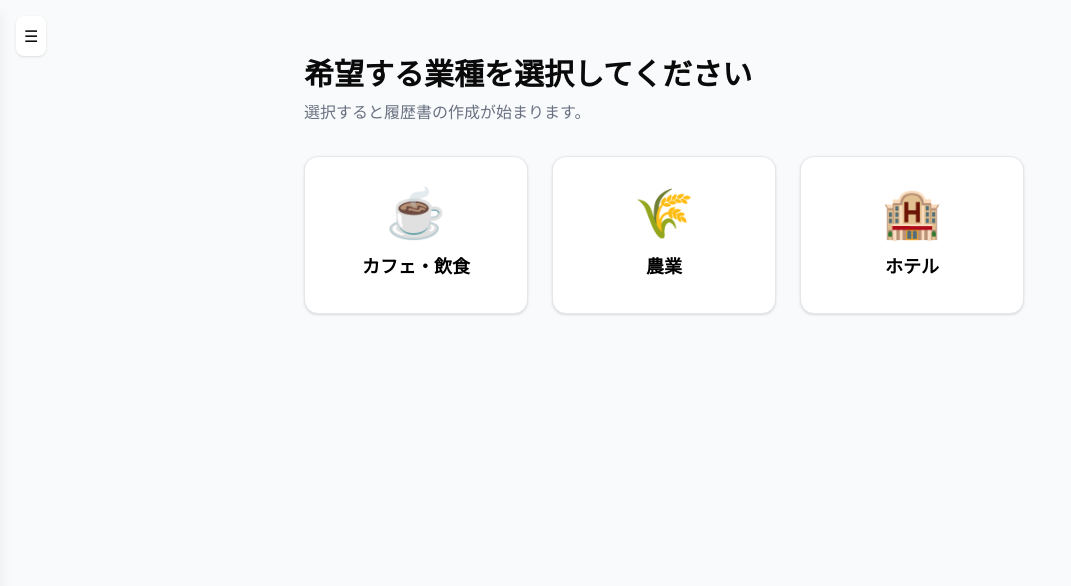
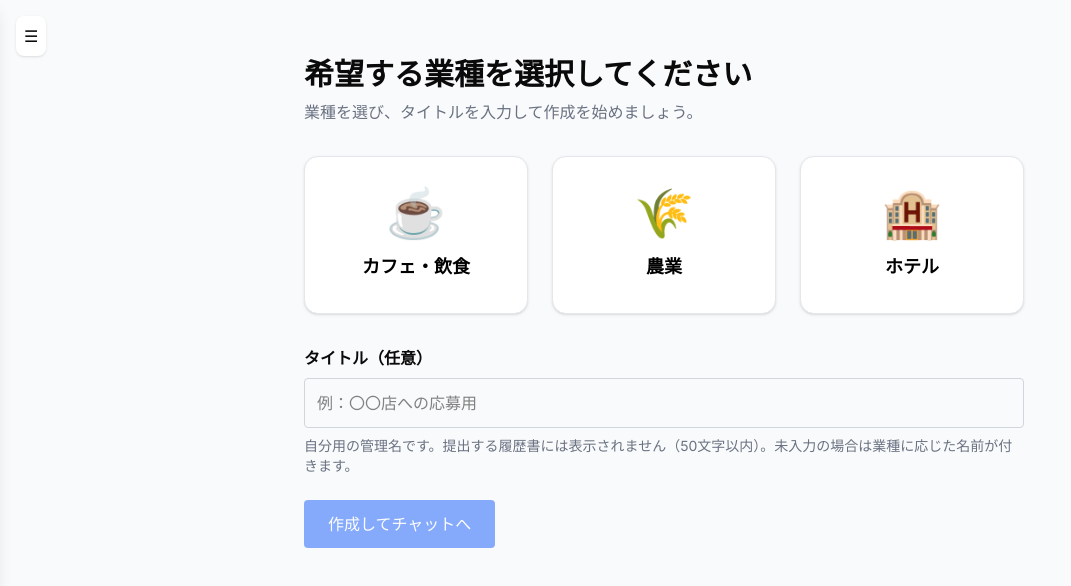
Before and after one commit to Kawagoe53/oriapp_resume_app, a Next.js app: page /resumes/new in a window 1280 px wide. Shown: the top 586 px of the page, without its empty margins (0-1071 px from the left). Built offline with nearby package versions, Linux system fonts and the light colour scheme; no server answers.

Commit message:
feat: add resume title input and editing

```diff
--- a/app/(protected)/resumes/[id]/edit/page.tsx
+++ b/app/(protected)/resumes/[id]/edit/page.tsx
@@ -2,6 +2,8 @@
 
 import useDeleteResume from "@/app/_hooks/useDeleteResume";
 import useFetch from "@/app/_hooks/useFetch";
+import { getDefaultResumeTitle } from "@/app/_libs/resumeTitle";
+import { MAX_RESUME_TITLE_LENGTH } from "@/app/_schemas/resumeTitleSchema";
 
 import { useSupabaseSession } from "@/app/_hooks/useSupabaseSession";
 import {
@@ -76,12 +78,14 @@ export default function EditPage() {
     name: "jobExperiences",
   });
 
+  //APIから取得した履歴書を、編集フォームで使える形に変換してセットする処理
   useEffect(() => {
     if (!resumeResponse) return;
 
     const resume = resumeResponse.resume;
 
     reset({
+      title: resume.title?.trim() || getDefaultResumeTitle(resume.jobType),
       fullName: resume.fullName ?? "",
       email: resume.email ?? "",
       phone: resume.phone ?? "",
@@ -105,13 +109,25 @@ export default function EditPage() {
           }))
         : [],
 
-      jobExperiences: resume.jobExperiences.length === 0 ? [{
-        companyName: "", position: "", jobType: "", startDate: "", endDate: "", description: [],
-      }] : resume.jobExperiences.map((experience) => ({
+      jobExperiences:
+        resume.jobExperiences.length === 0
+          ? [
+              {
+                companyName: "",
+                position: "",
+                jobType: "",
+                startDate: "",
+                endDate: "",
+                description: [],
+              },
+            ]
+          : resume.jobExperiences.map((experience) => ({
               companyName: experience.companyName,
               position: experience.position,
               jobType: experience.jobType,
-        startDate: new Date(experience.startDate).toISOString().split("T")[0],
+              startDate: new Date(experience.startDate)
+                .toISOString()
+                .split("T")[0],
               endDate: experience.endDate
                 ? new Date(experience.endDate).toISOString().split("T")[0]
                 : "",
@@ -139,7 +155,7 @@ export default function EditPage() {
     try {
       const body: UpdateResumeRequestBody = {
         resume: {
-          title: resume.title ?? "",
+          title: data.title,
           jobType: resume.jobType,
           fullName: data.fullName,
           email: data.email,
@@ -182,7 +198,9 @@ export default function EditPage() {
 
       router.push(`/resumes/${id}/preview`);
     } catch (error) {
-      setSaveError(error instanceof Error ? error.message : "履歴書の更新に失敗しました");
+      setSaveError(
+        error instanceof Error ? error.message : "履歴書の更新に失敗しました",
+      );
     }
   };
 
@@ -198,6 +216,23 @@ export default function EditPage() {
     <form onSubmit={handleSubmit(onSubmit)}>
       <fieldset disabled={isSubmitting || isDeleting}>
         <h1>履歴書編集</h1>
+        <div className="my-6">
+          <label htmlFor="resume-title" className="mb-2 block font-semibold">
+            タイトル
+          </label>
+          <input
+            id="resume-title"
+            {...register("title")}
+            maxLength={MAX_RESUME_TITLE_LENGTH}
+            className="w-full rounded border border-gray-300 p-3"
+          />
+          <p id="resume-title-hint" className="mt-2 text-sm text-gray-500">
+            自分用の管理名です。提出する履歴書には表示されません（50文字以内）。
+          </p>
+          <p id="resume-title-error" role="alert" className="text-red-600">
+            {errors.title?.message}
+          </p>
+        </div>
         <PersonalInformationFields register={register} errors={errors} />
 
         <CertificateFields
@@ -219,13 +254,20 @@ export default function EditPage() {
         <SummaryFields register={register} />
 
         <p className="my-4 text-sm">
-          職歴は1〜3件登録してください（アルバイト経験も記入できます）。現在 {jobExperienceFields.length} 件
+          職歴は1〜3件登録してください（アルバイト経験も記入できます）。現在{" "}
+          {jobExperienceFields.length} 件
         </p>
         {jobExperienceFields.length > MAX_JOB_EXPERIENCES && (
-          <p role="alert" className="text-red-600">保存するには、残す職歴を選んで3件以内にしてください。</p>
+          <p role="alert" className="text-red-600">
+            保存するには、残す職歴を選んで3件以内にしてください。
+          </p>
         )}
-        {(errors.jobExperiences?.root?.message || errors.jobExperiences?.message) && (
-          <p role="alert" className="text-red-600">{errors.jobExperiences.root?.message || errors.jobExperiences.message}</p>
+        {(errors.jobExperiences?.root?.message ||
+          errors.jobExperiences?.message) && (
+          <p role="alert" className="text-red-600">
+            {errors.jobExperiences.root?.message ||
+              errors.jobExperiences.message}
+          </p>
         )}
         {jobExperienceFields.map((field, index) => (
           <JobExperienceFields
@@ -236,7 +278,8 @@ export default function EditPage() {
             errors={errors}
             canRemove={jobExperienceFields.length > MIN_JOB_EXPERIENCES}
             onRemove={() => {
-              if (jobExperienceFields.length > MIN_JOB_EXPERIENCES) removeJobExperience(index);
+              if (jobExperienceFields.length > MIN_JOB_EXPERIENCES)
+                removeJobExperience(index);
             }}
           />
         ))}
@@ -262,19 +305,30 @@ export default function EditPage() {
 
         <EducationFields register={register} errors={errors} />
 
-        {saveError && <p role="alert" className="text-red-600">{saveError}</p>}
+        {saveError && (
+          <p role="alert" className="text-red-600">
+            {saveError}
+          </p>
+        )}
         <button type="submit" disabled={isSubmitting}>
           {isSubmitting ? "保存中..." : "保存"}
         </button>
         <div className="mt-8 border-t border-gray-200 pt-4">
-          {deleteError && <p role="alert" className="mb-2 text-red-600">{deleteError}</p>}
+          {deleteError && (
+            <p role="alert" className="mb-2 text-red-600">
+              {deleteError}
+            </p>
+          )}
           <button
             type="button"
             disabled={isSubmitting || isDeleting}
             className="rounded border border-red-300 px-4 py-2 text-red-600 hover:bg-red-50 focus-visible:outline-2 focus-visible:outline-red-600 disabled:cursor-not-allowed disabled:opacity-50"
             onClick={async () => {
               if (isSubmitting || isDeleting) return;
-              const isDeleted = await deleteResume(id, resumeResponse.resume.title);
+              const isDeleted = await deleteResume(
+                id,
+                resumeResponse.resume.title,
+              );
               if (isDeleted) {
                 setDeleted(true);
                 router.replace("/resumes");
--- a/app/(protected)/resumes/new/_components/SelectJobType.tsx
+++ b/app/(protected)/resumes/new/_components/SelectJobType.tsx
@@ -4,6 +4,7 @@ import { JobType } from "@/app/generated/prisma/enums";
 
 type Props = {
   onSelectJobType: (jobType: JobType) => void;
+  selectedJobType: JobType | null;
 };
 
 const jobTypes = [
@@ -24,14 +25,19 @@ const jobTypes = [
   },
 ];
 
-export default function SelectJobType({ onSelectJobType }: Props) {
+export default function SelectJobType({
+  onSelectJobType,
+  selectedJobType,
+}: Props) {
   return (
-    <div className="mx-auto max-w-3xl px-6 py-12">
+    <div className="mb-8">
       <h1 className="mb-2 text-3xl font-bold">
         希望する業種を選択してください
       </h1>
 
-      <p className="mb-8 text-gray-500">選択すると履歴書の作成が始まります。</p>
+      <p className="mb-8 text-gray-500">
+        業種を選び、タイトルを入力して作成を始めましょう。
+      </p>
 
       <div className="grid grid-cols-1 gap-6 md:grid-cols-3">
         {jobTypes.map((job) => (
@@ -39,7 +45,7 @@ export default function SelectJobType({ onSelectJobType }: Props) {
             key={job.jobType}
             type="button"
             onClick={() => onSelectJobType(job.jobType)}
-            className="text-black rounded-xl border border-gray-200 bg-white p-8 shadow-sm transition hover:-translate-y-1 hover:border-blue-500 hover:shadow-lg"
+            className={`text-black rounded-xl border p-8 shadow-sm transition hover:border-blue-500 ${selectedJobType === job.jobType ? "border-blue-600 bg-blue-50 ring-2 ring-blue-600" : "border-gray-200 bg-white"}`}
           >
             <div className="mb-4 text-5xl">{job.icon}</div>
 
--- a/app/(protected)/resumes/new/page.tsx
+++ b/app/(protected)/resumes/new/page.tsx
@@ -1,32 +1,45 @@
 "use client";
 
 import { useSupabaseSession } from "@/app/_hooks/useSupabaseSession";
+import { getDefaultResumeTitle } from "@/app/_libs/resumeTitle";
 import {
+  createResumeSchema,
+  MAX_RESUME_TITLE_LENGTH,
+} from "@/app/_schemas/resumeTitleSchema";
+import type {
   CreateResumeRequestBody,
   CreateResumeResponse,
 } from "@/app/api/resumes/route";
-import { JobType } from "@/app/generated/prisma/enums";
+import { zodResolver } from "@hookform/resolvers/zod";
 import { useRouter } from "next/navigation";
-
-import { useState } from "react";
+import { Controller, useForm, useWatch } from "react-hook-form";
+import { z } from "zod";
 import SelectJobType from "./_components/SelectJobType";
 
+type NewResumeFormData = z.infer<typeof createResumeSchema>;
+
 export default function NewResumePage() {
-  const [error, setError] = useState<string | null>(null);
   const router = useRouter();
   const { token } = useSupabaseSession();
+  const {
+    register,
+    control,
+    handleSubmit,
+    setError,
+    formState: { errors, isSubmitting },
+  } = useForm<NewResumeFormData>({
+    resolver: zodResolver(createResumeSchema),
+    defaultValues: { resume: { title: "" } },
+  });
+  const jobType = useWatch({ control, name: "resume.jobType" });
 
-  const onSelectJobType = async (jobType: JobType) => {
+  const createResume = async (values: NewResumeFormData) => {
     try {
       if (!token) {
-        setError("ログインしてください");
+        setError("root.submit", { message: "ログインしてください" });
         return;
       }
-      const requestBody: CreateResumeRequestBody = {
-        resume: {
-          jobType,
-        },
-      };
+      const requestBody: CreateResumeRequestBody = values;
       const res = await fetch("/api/resumes", {
         method: "POST",
         headers: {
@@ -36,7 +49,10 @@ export default function NewResumePage() {
         body: JSON.stringify(requestBody),
       });
       if (!res.ok) {
-        setError("送信に失敗しました");
+        const result = await res.json();
+        setError("root.submit", {
+          message: result.message || "送信に失敗しました",
+        });
         return;
       }
 
@@ -44,14 +60,60 @@ export default function NewResumePage() {
       router.push(`/resumes/${data.resume.id}/chat`);
     } catch (error) {
       console.error(error);
-      setError("エラーが発生しました");
+      setError("root.submit", { message: "エラーが発生しました" });
     }
   };
 
   return (
-    <div>
-      <SelectJobType onSelectJobType={onSelectJobType} />
-      {error && <p>{error}</p>}
-    </div>
+    <form
+      className="mx-auto max-w-3xl px-6 py-12"
+      onSubmit={handleSubmit(createResume)}
+    >
+      <Controller
+        name="resume.jobType"
+        control={control}
+        render={({ field }) => (
+          <SelectJobType
+            onSelectJobType={field.onChange}
+            selectedJobType={field.value ?? null}
+          />
+        )}
+      />
+      {errors.resume?.jobType && (
+        <p role="alert" className="mb-4 text-red-600">
+          {errors.resume.jobType.message}
+        </p>
+      )}
+      <label htmlFor="resume-title" className="mb-2 block font-semibold">
+        タイトル（任意）
+      </label>
+      <input
+        id="resume-title"
+        {...register("resume.title")}
+        maxLength={MAX_RESUME_TITLE_LENGTH}
+        placeholder={
+          jobType ? getDefaultResumeTitle(jobType) : "例：〇〇店への応募用"
+        }
+        className="w-full rounded border border-gray-300 p-3"
+      />
+      <p id="resume-title-hint" className="mt-2 text-sm text-gray-500">
+        自分用の管理名です。提出する履歴書には表示されません（50文字以内）。未入力の場合は業種に応じた名前が付きます。
+      </p>
+      <p id="resume-title-error" role="alert" className="text-red-600">
+        {errors.resume?.title?.message}
+      </p>
+      {errors.root?.submit && (
+        <p role="alert" className="mt-4 text-red-600">
+          {errors.root.submit.message}
+        </p>
+      )}
+      <button
+        type="submit"
+        disabled={isSubmitting || !jobType}
+        className="mt-6 rounded bg-blue-600 px-6 py-3 text-white disabled:cursor-not-allowed disabled:opacity-50"
+      >
+        {isSubmitting ? "作成中…" : "作成してチャットへ"}
+      </button>
+    </form>
   );
 }
--- a/app/(protected)/resumes/page.tsx
+++ b/app/(protected)/resumes/page.tsx
@@ -51,7 +51,10 @@ export default function GetResumes() {
             >
               <div className="mb-4 text-5xl">📄</div>
 
-              <h2 className="text-lg font-bold text-gray-900">
+              <h2
+                className="line-clamp-1  text-lg font-bold text-gray-900"
+                title={resume.title || "無題の履歴書"}
+              >
                 {resume.title || "無題の履歴書"}
               </h2>
 
--- /dev/null
+++ b/app/_libs/resumeTitle.ts
@@ -0,0 +1,10 @@
+import type { JobType } from "@/app/generated/prisma/enums";
+
+export function getDefaultResumeTitle(jobType: JobType): string {
+  const titles: Record<JobType, string> = {
+    CAFE: "カフェ用の履歴書",
+    FARM: "農場用の履歴書",
+    HOTEL: "ホテル用の履歴書",
+  };
+  return titles[jobType];
+}
--- a/app/_schemas/resumeEditSchema.ts
+++ b/app/_schemas/resumeEditSchema.ts
@@ -1,4 +1,5 @@
 import { z } from "zod";
+import { resumeTitleSchema } from "./resumeTitleSchema";
 
 export const MIN_JOB_EXPERIENCES = 1;
 export const MAX_JOB_EXPERIENCES = 3;
@@ -27,6 +28,7 @@ export const jobExperiencesUpdateSchema = z.array(jobExperienceSchema.extend({
   .max(MAX_JOB_EXPERIENCES, "職歴は最大3件までです");
 
 export const resumeEditSchema = z.object({
+  title: resumeTitleSchema,
   fullName: z.string(),
   email: z.string().email("Invalid email"),
   phone: z.string(),
--- /dev/null
+++ b/app/_schemas/resumeTitleSchema.ts
@@ -0,0 +1,17 @@
+import { z } from "zod";
+import { JobType } from "@/app/generated/prisma/enums";
+
+export const MAX_RESUME_TITLE_LENGTH = 50;
+
+export const optionalResumeTitleSchema = z.string().trim()
+  .max(MAX_RESUME_TITLE_LENGTH, "タイトルは50文字以内で入力してください");
+
+export const resumeTitleSchema = optionalResumeTitleSchema
+  .min(1, "タイトルを入力してください");
+
+export const createResumeSchema = z.object({
+  resume: z.object({
+    jobType: z.enum(JobType, { error: "業種を選択してください" }),
+    title: optionalResumeTitleSchema.optional(),
+  }),
+});
--- a/app/api/resumes/route.ts
+++ b/app/api/resumes/route.ts
@@ -1,3 +1,5 @@
+import { getDefaultResumeTitle } from "@/app/_libs/resumeTitle";
+import { createResumeSchema } from "@/app/_schemas/resumeTitleSchema";
 import { questions } from "@/app/_constants/questions";
 import buildError from "@/app/_libs/buildError";
 import getUserId from "@/app/_libs/getUserId";
@@ -45,6 +47,7 @@ export const GET = async (request: NextRequest) => {
 export type CreateResumeRequestBody = {
   resume: {
     jobType: JobType;
+    title?: string;
   };
 };
 export type CreateResumeResponse = {
@@ -57,12 +60,16 @@ export const POST = async (request: NextRequest) => {
   try {
     const userId = await getUserId(request);
 
-    const body: CreateResumeRequestBody = await request.json();
-    const { resume } = body;
+    const parsed = createResumeSchema.safeParse(await request.json());
+    if (!parsed.success) {
+      return NextResponse.json({ message: parsed.error.issues[0].message }, { status: 400 });
+    }
+    const { resume } = parsed.data;
     const data = await prisma.resume.create({
       data: {
         userId,
         jobType: resume.jobType,
+        title: resume.title || getDefaultResumeTitle(resume.jobType),
       },
     });
 
```
Also changed, not shown: app/api/resumes/[id]/route.ts (+6 -1 lines). Lines whose indentation alone changed are shown as unchanged.
